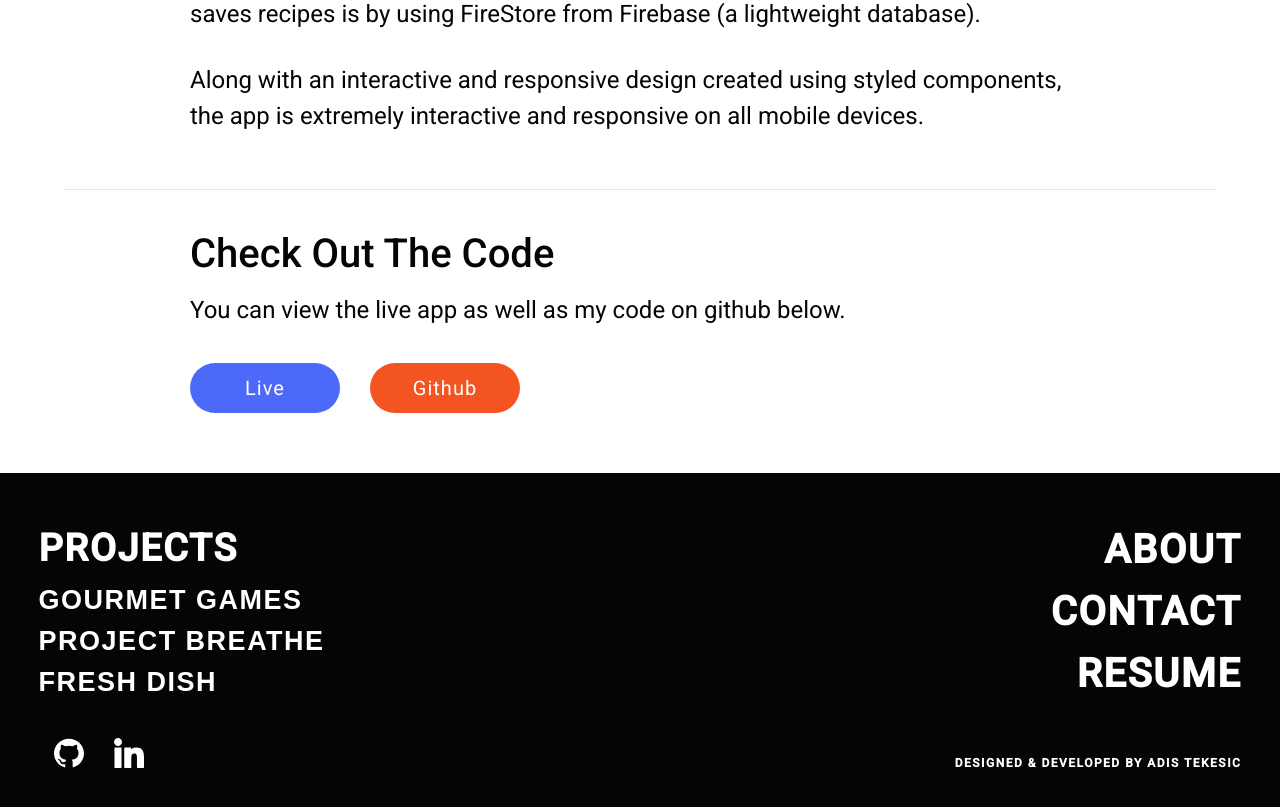
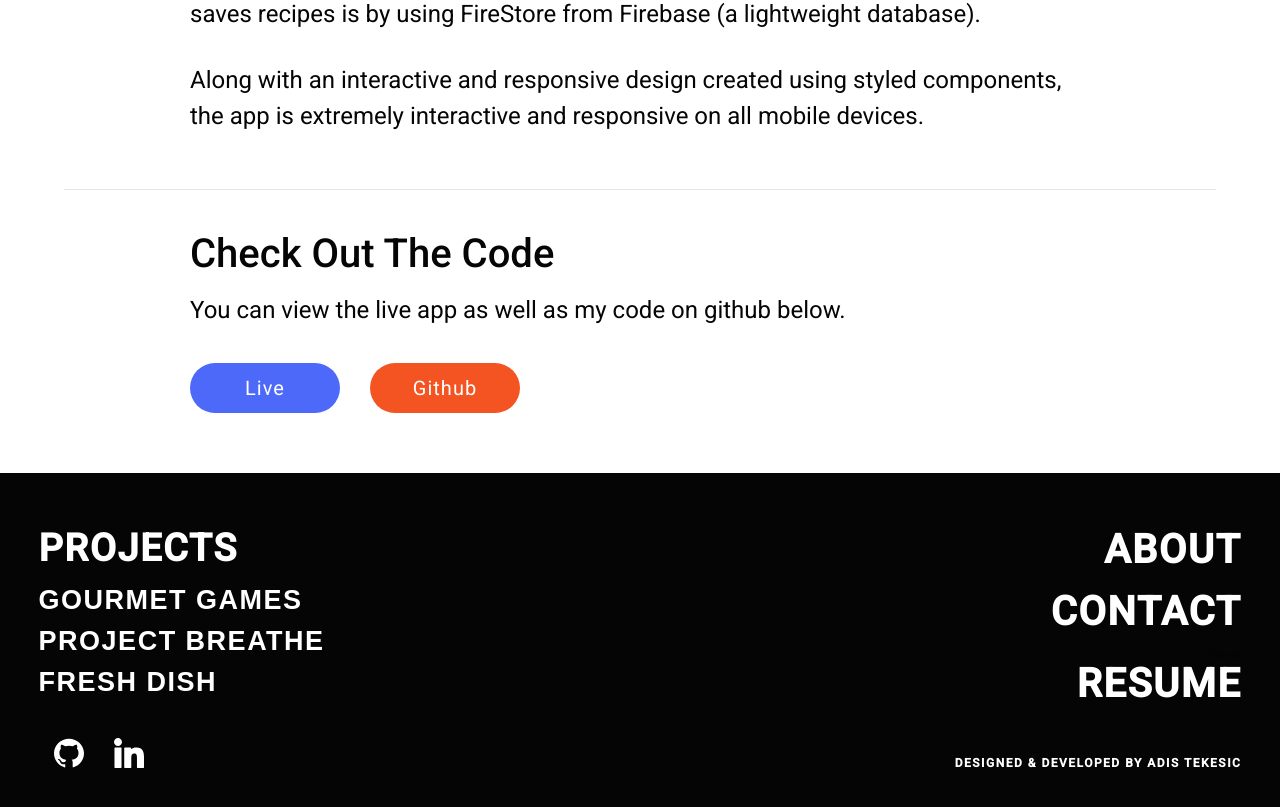
Before and after one commit to adis-tek/adis-tekesic-portfolio-site, a React (Create React App) app: page /fresh-dish in a window 1280 px wide. Shown: the part 3492-4299 px from the top of the page. Built offline with nearby package versions, Linux system fonts and the light colour scheme.

Commit message:
adjusted resume link to lead to a pdf

```diff
--- a/src/components/ContactBlock.js
+++ b/src/components/ContactBlock.js
@@ -3,6 +3,7 @@ import styled from 'styled-components';
 import github from '../images/footer/github.svg';
 import linkedIn from '../images/footer/linkedin.svg';
 import { Link } from 'react-router-dom';
+import wp from '../pdf/Exacaster_Telco_White_Paper.pdf';
 
 function ContactBlock() {
     return (
@@ -26,7 +27,7 @@ function ContactBlock() {
             <Menu>
                 <Link to="about"><Page>ABOUT</Page></Link>
                 <Link to="contact"><Page>CONTACT</Page></Link>
-                <Link to="resume"><Page>RESUME</Page></Link>
+                <a id="li" href={wp}>Resume<Page>RESUME</Page></a>
             </Menu>
         <SignatureContainer>
         <Signature>Designed & Developed by Adis Tekesic</Signature>
@@ -37,7 +38,7 @@ function ContactBlock() {
             <Menu>
                 <Link to="about"><Page>ABOUT</Page></Link>
                 <Link to="contact"><Page>CONTACT</Page></Link>
-                <Link to="resume"><Page>RESUME</Page></Link>
+                <a id="li" href={wp}>Resume<Page>RESUME</Page></a>
             </Menu>
             <SocialIcons>
                 <a href="https://github.com/adis-tek" target="_blank"><Icon href="https://github.com/adis-tek" src={github} alt="github" /></a>
```
